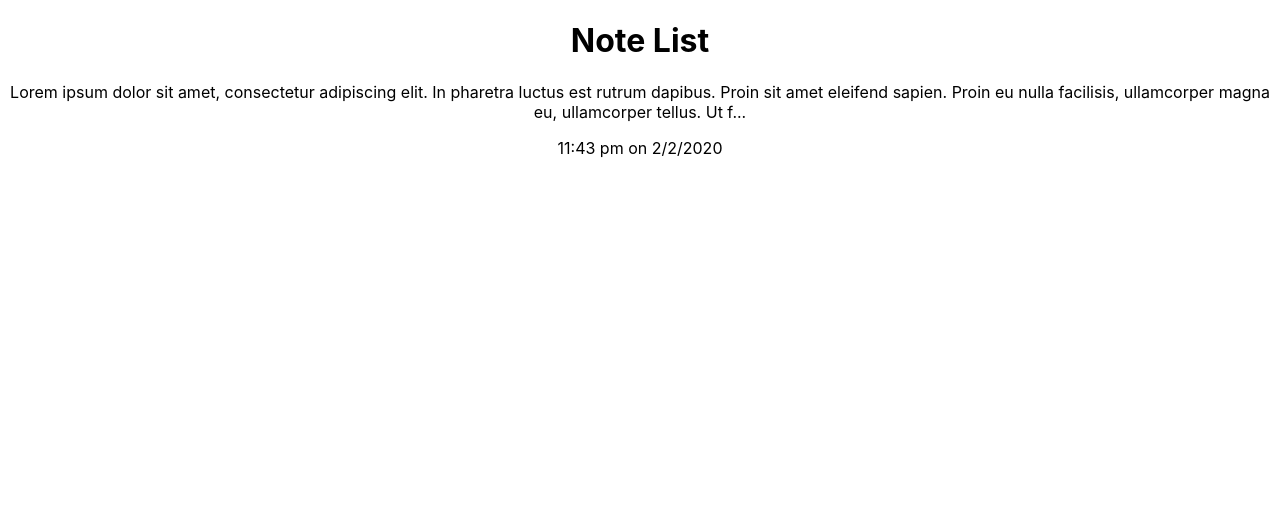
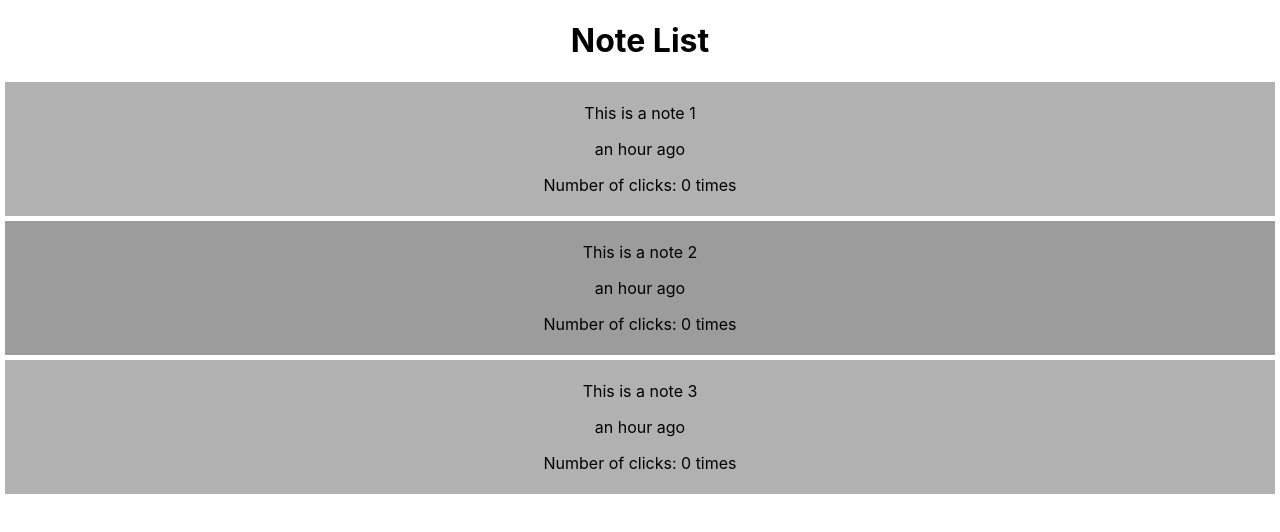
Before and after one commit to TrueAegis/react-note-app, a React (Create React App) app: page / in a window 1280 px wide. Shown: the top 532 px of the page. Built offline with nearby package versions, Linux system fonts and the light colour scheme.

Commit message:
Adds function to app
- Added states to allow for click tracking
- Added states to allow for editing notes
- Handles multiple notes.

```diff
--- a/src/App.css
+++ b/src/App.css
@@ -2,37 +2,17 @@
   text-align: center;
 }
 
-.App-logo {
-  height: 40vmin;
-  pointer-events: none;
+.listItem{
+  background-color: rgb(156, 156, 156);
+  padding: 5px;
+  margin: 5px;
+  cursor: pointer;
 }
 
-@media (prefers-reduced-motion: no-preference) {
-  .App-logo {
-    animation: App-logo-spin infinite 20s linear;
-  }
+.listItem:nth-of-type(odd){
+  background-color: rgb(177, 177, 177);
 }
 
-.App-header {
-  background-color: #282c34;
-  min-height: 100vh;
-  display: flex;
-  flex-direction: column;
-  align-items: center;
-  justify-content: center;
-  font-size: calc(10px + 2vmin);
-  color: white;
+.listItem:hover {
+  background-color: rgb(188, 220, 248);
 }
-
-.App-link {
-  color: #61dafb;
-}
-
-@keyframes App-logo-spin {
-  from {
-    transform: rotate(0deg);
-  }
-  to {
-    transform: rotate(360deg);
-  }
-}
--- a/src/App.js
+++ b/src/App.js
@@ -1,6 +1,5 @@
 import React from 'react';
 import NoteListPage from "./components/NoteListPage.js";
-import NoteEditPage from './components/NoteEditPage.js';
 import './App.css';
 
 
@@ -8,7 +7,6 @@ function App() {
   return (
     <div className = "App">
       <NoteListPage/>
-      {/*<NoteEditPage text ="React is a fun prop!"/>*/}
     </div>
   );
 }
--- a/src/components/NoteEditPage.js
+++ b/src/components/NoteEditPage.js
@@ -1,17 +1,17 @@
 /* eslint-disable react/no-typos */
-import React from "react";
+import React, { useState } from "react";
 import PropTypes from "prop-types";
 
 export default function NoteEditPage(props) {
-    const { text } = props;
+    const { onSave, text } = props;
+
+    const [value, setValue] = useState(text);
 
     return (
-        //JSX
         <div className="page">
             <h1>Note Edit</h1>
-            <textarea>
-                {text}
-            </textarea>
+            <textarea value = {value} onChange={(event)=> setValue(event.target.value)}/>
+            <button type="button" onClick={() => onSave(value)}>Save</button>
         </div>
     );
 }
--- a/src/components/NoteListItem.js
+++ b/src/components/NoteListItem.js
@@ -1,25 +1,45 @@
 /* eslint-disable react/no-typos */
-import React from "react";
+import React, { useState } from "react";
 import PropTypes from "prop-types";
 import dayjs from "dayjs";
+import relativeTime from "dayjs/plugin/relativeTime";
+
+dayjs.extend(relativeTime);
 
 export default function NoteListPage(props) {
-    const { id, text, createdAt, onClick } = props;
+    const {
+        createdAt,
+        id,
+        onClick,
+        text
+    } = props;
+
+    // const [stateVariable, setStateVariable] = useState(initialValue);
+    const [timesClicked, setTimesClicked] = useState(0);
+
     const truncate = (text) => text.length > 200 ? `${text.substring(0, 200)}...` : text;
 
+    const handleItemClick = (event) => {
+        event.preventDefault();
+        setTimesClicked(timesClicked + 1);
+        if(onClick) {
+            onClick(id);
+        }
+    }
+    //dayjs(createdAt).format("h:m a on M/D/YYYY")
     return (
         //jsx
-        <div className="listItem" onClick = {() => onClick(id)}>
-                <p>{truncate(text)}</p>
-                <p>{dayjs(createdAt).format("h:m a on M/D/YYYY")}</p>
-
+        <div className="listItem" onClick={handleItemClick}>
+            <p>{truncate(text)}</p>
+            <p>{dayjs(createdAt).fromNow()}</p>
+            <p>Number of clicks: {timesClicked} times</p>
         </div>
     );
 }
 
-NoteListPage.PropTypes={
-    id : PropTypes.string.isRequired,
-    text : PropTypes.string.isRequired,
-    createdAt : PropTypes.string.isRequired,
-    onClick : PropTypes.func
+NoteListPage.PropTypes = {
+    createdAt: PropTypes.string.isRequired,
+    id: PropTypes.string.isRequired,
+    onClick: PropTypes.func,
+    text: PropTypes.string.isRequired
 }
--- a/src/components/NoteListPage.js
+++ b/src/components/NoteListPage.js
@@ -1,27 +1,77 @@
-import React from "react";
-import NoteListItem from "./NoteListItem.js";
+import React, { useState } from "react";
+import NoteListItem from "./NoteListItem";
+import NoteEditPage from "./NoteEditPage";
+
+const oneHourAgo = Date.now() - (1 * 60 * 60 * 1000);
+
+const initialNotes = [
+    {
+        id: "1",
+        createdAt: new Date(oneHourAgo),
+        text: "This is a note 1"
+
+    },
+    {
+        id: "2",
+        createdAt: new Date(oneHourAgo),
+        text: "This is a note 2"
+    },
+    {
+        id: "3",
+        createdAt: new Date(oneHourAgo),
+        text: "This is a note 3"
+    }
+];
 
 export default function NoteListPage() {
+    const [selectedNoteID, setSelectedNoteID] = useState(null);
+    const [notes, setNotes] = useState(initialNotes);
+
     function handleListItemClick(id) {
-        if(id != null){
-            alert(id + " clicked!");
-        } else {
-            console.log("Error: ID was not set");
-        }
+        setSelectedNoteID(id);
+    }
+
+    function handleOnSave(updatedNoteText) {
+        const updatedNotes = notes.map((note) => {
+            if (note.id === selectedNoteID) {
+                //make change
+                return {
+                    ...note,
+                    text: updatedNoteText
+                };
+            }
+            return note;
+        });
+        setNotes(updatedNotes);
+
+        setSelectedNoteID(null);
+    }
+
+    if (selectedNoteID) {
+        const selectedNote = notes.find((note) => note.id === selectedNoteID);
+        return (
+            <NoteEditPage onSave={handleOnSave} text={selectedNote.text} />
+        );
     }
 
     return (
         //JSX
-        <div className = "page">
+        <div className="page">
             <h1>Note List</h1>
             <div className="list">
-                <NoteListItem
-                    id="123"
-                    text="Lorem ipsum dolor sit amet, consectetur adipiscing elit. In pharetra luctus est rutrum dapibus. Proin sit amet eleifend sapien. Proin eu nulla facilisis, ullamcorper magna eu, ullamcorper tellus. Ut faucibus nisl at lectus blandit vehicula a in lectus. Orci varius natoque penatibus et magnis dis parturient montes, nascetur ridiculus mus. Donec felis libero, dictum eget ante varius, feugiat malesuada sapien. Nunc sed lectus nec tellus tincidunt pellentesque ultrices at lectus. Mauris porttitor pharetra aliquam. Sed nisl enim, aliquet vitae sapien at, sagittis hendrerit metus. Nunc dictum gravida lectus, et egestas mi accumsan eu. Cras tempus, diam at placerat faucibus, nisi nulla rutrum lectus, nec iaculis eros lectus id orci. Etiam consequat ligula ex, et vulputate magna vulputate ac. Mauris malesuada cursus arcu et facilisis. Nam dapibus nulla erat, maximus gravida neque faucibus in. Quisque sollicitudin enim lorem, eu porttitor erat suscipit nec.
-                    Proin a eros ultricies, dapibus lacus nec, dignissim purus. Aenean eget orci sed nunc tempus tempor vel id tortor. Orci varius natoque penatibus et magnis dis parturient montes, nascetur ridiculus mus. Suspendisse tincidunt, nunc a sollicitudin vestibulum, diam felis accumsan risus, sed efficitur libero nisi in leo. Duis non semper turpis. Donec vitae dictum nibh. Etiam dictum pulvinar pulvinar. Proin ultricies nisl eu leo aliquam semper. Suspendisse aliquam."
-                    dateTimeText="1/25/2020 5:00PM"
-                    onClick={handleListItemClick}
-                />
+                {
+                    notes.map((note) => {
+                        return (
+                            <NoteListItem
+                                createdAt={note.createdAt}
+                                id={note.id}
+                                key={note.id}
+                                onClick={handleListItemClick}
+                                text={note.text}
+                            />
+                        );
+                    })
+                }
             </div>
         </div>
     );
```
